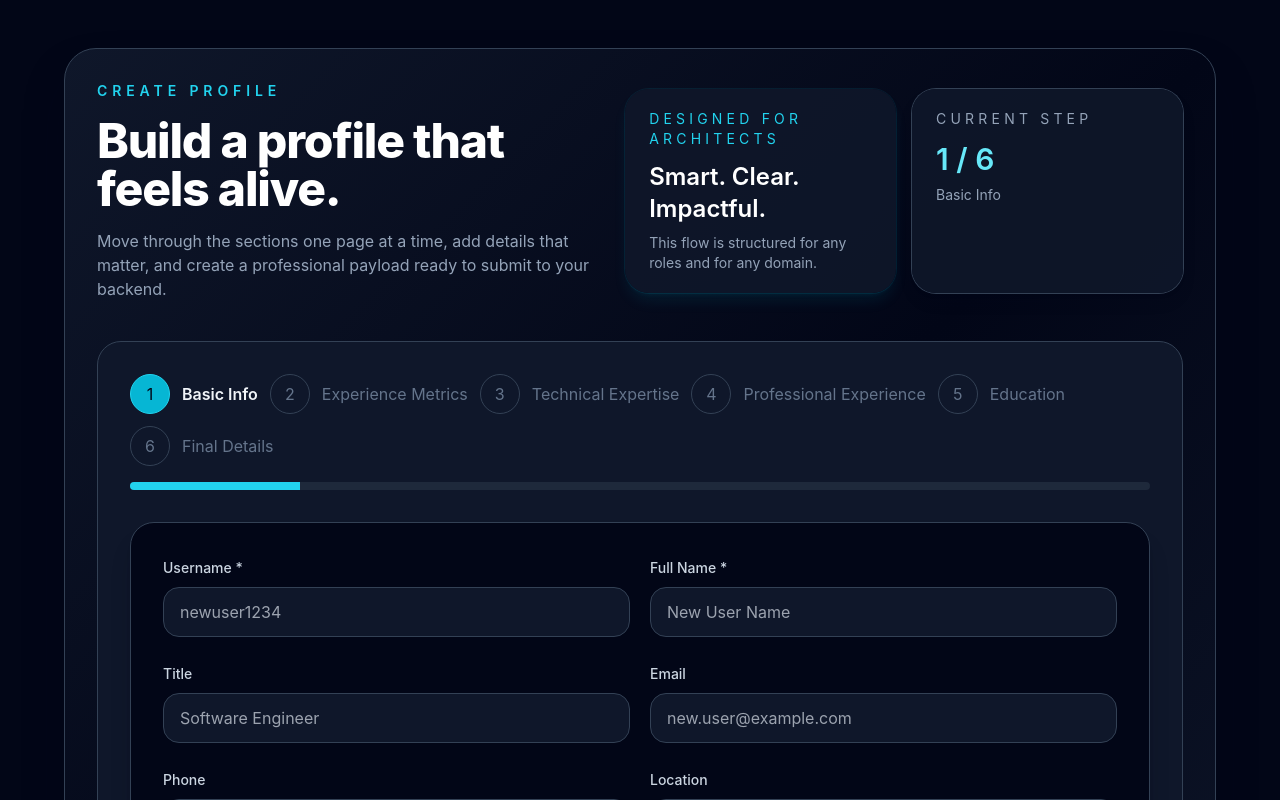
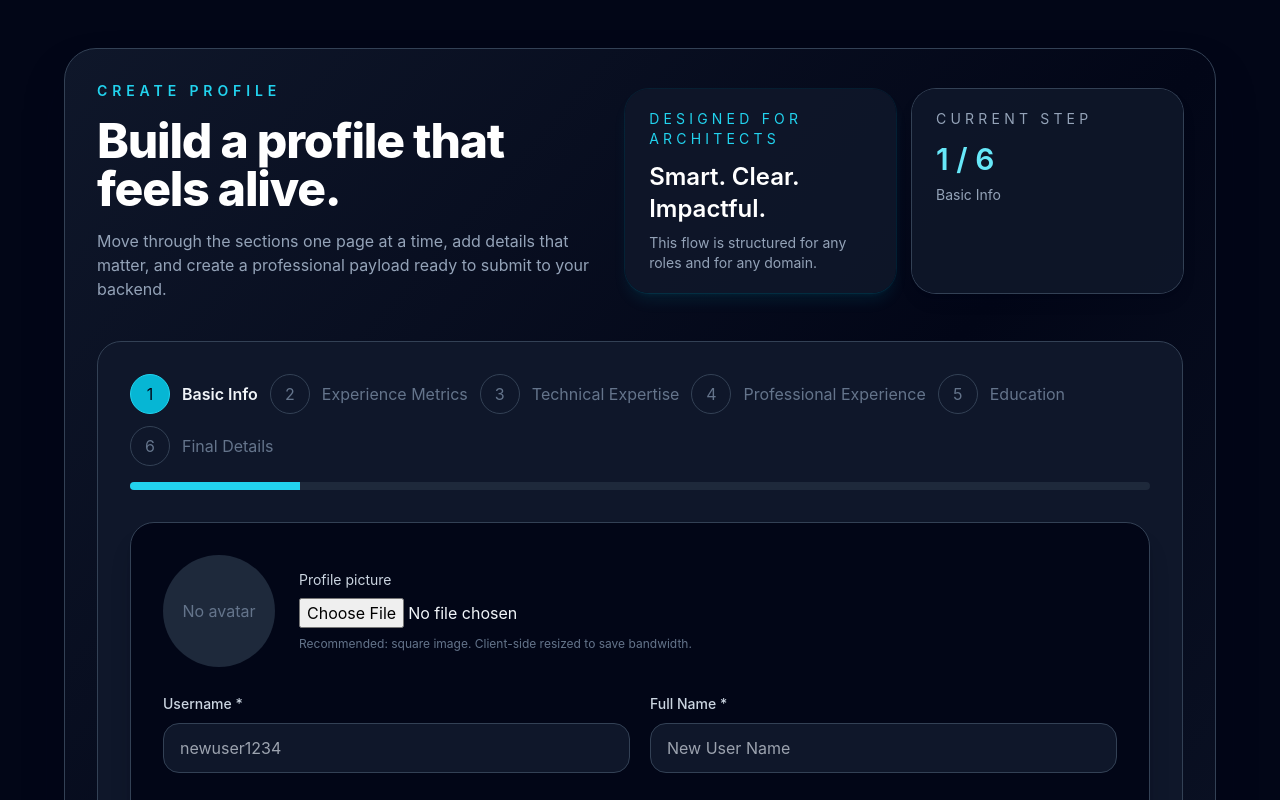
Before and after one commit to Laraibbhat/kashmir, a React (Create React App) app: page /create-profile in a window 1280 px wide. Shown: the top 800 px of the page. Built offline with nearby package versions, Linux system fonts and the light colour scheme.

Commit message:
added separate URL

```diff
--- a/src/components/Hero.jsx
+++ b/src/components/Hero.jsx
@@ -132,7 +132,7 @@ const Hero = ({ data }) => {
               <div className="absolute -inset-1 bg-gradient-to-r from-cyan-600 to-blue-600 rounded-xl opacity-30 blur-xl" />
               <div className="absolute -inset-0.5 bg-gradient-to-r from-cyan-500 to-blue-600 rounded-xl opacity-20" />
               <img
-                src="/profilePhoto.jpeg"
+                src={data?.avatarUrl || "/profilePhoto.jpeg"}
                 alt={data?.name || "Profile Photo"}
                 className="relative rounded-xl shadow-2xl w-full object-cover aspect-[3/4]"
               />
--- a/src/pages/CreateProfilePage.jsx
+++ b/src/pages/CreateProfilePage.jsx
@@ -1,4 +1,4 @@
-import React, { useState } from "react";
+import React, { useState, useEffect } from "react";
 import { AnimatePresence, motion } from "framer-motion";
 import { useNavigate } from "react-router-dom";
 import { useProfile } from "../context/ProfileContext";
@@ -37,6 +37,9 @@ const stepVariants = {
   exit: { opacity: 0, y: -16, scale: 0.98 },
 };
 
+// Change this to your backend URL
+const API_BASE_URL = "http://localhost:8080";
+
 function CreateProfilePage() {
   const navigate = useNavigate();
   const { createProfile, loading, error } = useProfile();
@@ -63,13 +66,123 @@ function CreateProfilePage() {
     publications: [],
     awards: [],
     coreCompetencies: [],
+    avatarKey: null,
+    avatarUrl: null,
   });
+
+  const [avatarPreview, setAvatarPreview] = useState(null);
+  const [uploadingAvatar, setUploadingAvatar] = useState(false);
+
+  useEffect(() => {
+    return () => {
+      if (avatarPreview) URL.revokeObjectURL(avatarPreview);
+    };
+  }, [avatarPreview]);
 
   const [validationError, setValidationError] = useState("");
 
   const setFieldValue = (name, value) => {
     setFormData((prev) => ({ ...prev, [name]: value }));
     setValidationError("");
+  };
+
+  // Resize image client-side to reduce upload size (keeps free-tier costs low)
+  const resizeImage = (file, maxSize = 800, quality = 0.8) =>
+    new Promise((resolve, reject) => {
+      const img = new Image();
+      const url = URL.createObjectURL(file);
+      img.onload = () => {
+        let { width, height } = img;
+        if (width > maxSize || height > maxSize) {
+          if (width > height) {
+            height = Math.round((height * maxSize) / width);
+            width = maxSize;
+          } else {
+            width = Math.round((width * maxSize) / height);
+            height = maxSize;
+          }
+        }
+        const canvas = document.createElement('canvas');
+        canvas.width = width;
+        canvas.height = height;
+        const ctx = canvas.getContext('2d');
+        ctx.drawImage(img, 0, 0, width, height);
+        canvas.toBlob(
+          (blob) => {
+            URL.revokeObjectURL(url);
+            if (blob) resolve(blob);
+            else reject(new Error('Failed to convert image'));
+          },
+          'image/jpeg',
+          quality,
+        );
+      };
+      img.onerror = (err) => {
+        URL.revokeObjectURL(url);
+        reject(err);
+      };
+      img.src = url;
+    });
+
+  const getFileExt = (name = '') => {
+    const parts = name.split('.');
+    return parts.length > 1 ? parts.pop().toLowerCase() : '';
+  };
+
+  const uploadToPresigned = async (fileBlob, filename, contentType) => {
+    // Request presigned URL from backend
+    const presignResp = await fetch(`${API_BASE_URL}/api/uploads/presign`, {
+      method: 'POST',
+      headers: { 'Content-Type': 'application/json' },
+      body: JSON.stringify({ filename, contentType }),
+    });
+    if (!presignResp.ok) throw new Error('Failed to get presigned URL');
+    const presignData = await presignResp.json();
+    const { uploadUrl, key } = presignData;
+
+    // Upload directly to S3 using signed URL
+    const putResp = await fetch(uploadUrl, {
+      method: 'PUT',
+      headers: { 'Content-Type': contentType },
+      body: fileBlob,
+    });
+    if (!putResp.ok) throw new Error('Failed to upload to storage');
+
+    // For new profile creation, we don't need a separate association call.
+    // We return the key so it can be sent in the final handleSubmit
+    // along with the rest of the profile data.
+    return { key };
+  };
+
+  const handleAvatarChange = async (e) => {
+    const file = e.target.files && e.target.files[0];
+    if (!file) return;
+    if (!file.type.startsWith('image/')) {
+      setValidationError('Please upload an image file');
+      return;
+    }
+
+    setUploadingAvatar(true);
+    setValidationError('');
+    try {
+      const ext = getFileExt(file.name) || 'jpg';
+      const resizedBlob = await resizeImage(file, 600, 0.8);
+      const filename = `${formData.username || 'anon'}-${Date.now()}.${ext}`;
+      const contentType = 'image/jpeg';
+
+      // show preview immediately
+      const previewUrl = URL.createObjectURL(resizedBlob);
+      setAvatarPreview(previewUrl);
+
+      const { key } = await uploadToPresigned(resizedBlob, filename, contentType);
+      setFieldValue('avatarKey', key);
+      setFieldValue('avatarUrl', previewUrl);
+    } catch (err) {
+      console.error(err);
+      setValidationError('Avatar upload failed. Try again.');
+    } finally {
+      setUploadingAvatar(false);
+    }
   };
 
   const addListItem = (key, template = {}) => {
@@ -196,6 +309,8 @@ function CreateProfilePage() {
       publications: buildDisplayOrderedList(formData.publications),
       awards: buildDisplayOrderedList(formData.awards),
       coreCompetencies: buildDisplayOrderedList(formData.coreCompetencies),
+      avatarKey: formData.avatarKey || null,
+      avatarUrl: formData.avatarUrl || null,
     };
 
     const result = await createProfile(payload);
@@ -211,6 +326,23 @@ function CreateProfilePage() {
       case 0:
         return (
           <div className="space-y-6">
+            <div className="flex items-center gap-6">
+              <div className="flex-shrink-0">
+                <div className="h-28 w-28 rounded-full overflow-hidden bg-slate-800 flex items-center justify-center">
+                  {avatarPreview || formData.avatarUrl ? (
+                    <img src={avatarPreview || formData.avatarUrl} alt="avatar" className="h-full w-full object-cover" />
+                  ) : (
+                    <span className="text-slate-500">No avatar</span>
+                  )}
+                </div>
+              </div>
+              <div className="flex flex-col gap-2">
+                <label className="text-sm text-slate-300">Profile picture</label>
+                <input type="file" accept="image/*" onChange={handleAvatarChange} />
+                {uploadingAvatar && <span className="text-sm text-slate-400">Uploading...</span>}
+                <p className="text-xs text-slate-500">Recommended: square image. Client-side resized to save bandwidth.</p>
+              </div>
+            </div>
             <div className="grid grid-cols-1 md:grid-cols-2 gap-5">
               <label className="space-y-2">
                 <span className="text-sm font-medium text-slate-300">Username *</span>
```
